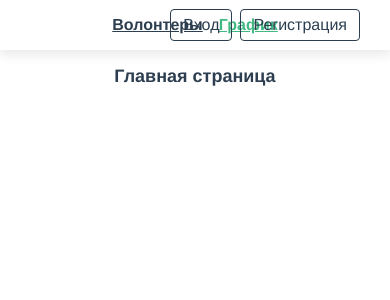
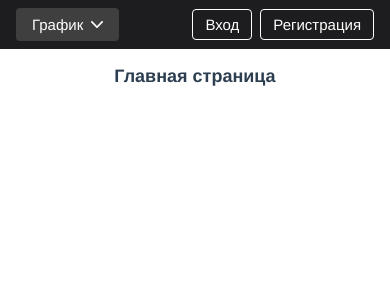
Before and after one commit to yana617/house-of-souls-ui, a Vue app: page / in a window 390 px wide. Shown: the top 300 px of the page. Built offline with nearby package versions, Linux system fonts and the light colour scheme.

Commit message:
Fix header mobile version & redesign to apple.com

```diff
--- /dev/null
+++ b/src/components/ArrowBottomSvg.vue
@@ -0,0 +1,7 @@
+<template>
+<svg viewBox="0 0 451.847 451.847" width="12">
+  <path d="M225.923,354.706c-8.098,0-16.195-3.092-22.369-9.263L9.27,151.157c-12.359-12.359-12.359-32.397,0-44.751
+c12.354-12.354,32.388-12.354,44.748,0l171.905,171.915l171.906-171.909c12.359-12.354,32.391-12.354,44.744,0
+c12.365,12.354,12.365,32.392,0,44.751L248.292,345.449C242.115,351.621,234.018,354.706,225.923,354.706z" fill="#fff"/>
+</svg>
+</template>
--- a/src/components/Button.vue
+++ b/src/components/Button.vue
@@ -18,20 +18,24 @@ $grey-blue: #2c3e50;
 
 button {
   background-color: transparent;
-  color: $grey-blue;
-  border: 1px solid $grey-blue;
+  color: white;
+  border: 1px solid white;
   border-radius: 4px;
   outline: none;
   padding: .375rem .75rem;
   font-weight: 400;
   text-align: center;
   font-family: Helvetica, Avenir, Arial, sans-serif;
-  font-size: 1rem;
+  font-size: 15px;
   cursor: pointer;
   transition: all 0.3s ease-out;
   &:hover {
-    background-color: $grey-blue;
-    color: white;
+    background-color: white;
+    color: $grey-blue;
+  }
+
+  @media (max-width: 360px) {
+    font-size: 13px;
   }
 }
 
--- /dev/null
+++ b/src/components/Dropdown.vue
@@ -0,0 +1,100 @@
+<template>
+  <div class="dropdown">
+    <div @click="open=!open" class="dropdown__selected">
+      <span>{{ title }}</span>
+      <ArrowBottomSvg />
+    </div>
+    <div :class="['dropdown__options', { open }]">
+      <div
+        class="dropdown__option"
+        v-for="option in items"
+        :key="option.slug"
+      >
+        <router-link :click="open=false" :to="option.url">{{ option.label }}</router-link>
+      </div>
+    </div>
+  </div>
+</template>
+
+<script>
+import ArrowBottomSvg from './ArrowBottomSvg.vue';
+
+export default {
+  name: 'Dropdown',
+  components: { ArrowBottomSvg },
+  props: {
+    items: Array,
+    selected: String,
+  },
+  data() {
+    return {
+      open: false,
+    };
+  },
+  computed: {
+    title() {
+      if (!this.items) return null;
+      const selected = this.items.find((item) => item.slug === this.selected);
+      return selected ? selected.label : 'Выбрать';
+    },
+  },
+};
+</script>
+
+<style lang="scss">
+.dropdown {
+  position: relative;
+
+  &__selected {
+    padding: 8px 16px;
+    justify-content: space-between;
+    background-color: rgba(255, 255, 255, 0.15);
+    color: white;
+    border-radius: 4px;
+    cursor: pointer;
+    display: flex;
+    flex-wrap: nowrap;
+
+    span {
+      display: flex;
+      margin-right: 8px;
+      font-size: 15px;
+    }
+  }
+
+  &__options {
+    min-width: 110px;
+    position: absolute;
+    display: none;
+    width: 100%;
+    top: 45px;
+    flex-direction: column;
+    background-color: rgba(0, 0, 0, 0.8);
+    border-radius: 4px;
+
+    &.open {
+      display: flex;
+    }
+  }
+
+  &__option {
+    display: flex;
+    padding: 8px 16px;
+    a {
+      font-size: 15px;
+      color: white;
+      text-decoration: none;
+
+      &.router-link-exact-active {
+      color: #42b983;
+    }
+    }
+  }
+
+  @media (max-width: 360px) {
+    &__selected span, &__option a {
+      font-size: 13px;
+    }
+  }
+}
+</style>
--- a/src/components/Header.vue
+++ b/src/components/Header.vue
@@ -1,12 +1,15 @@
 <template>
-<div id="nav">
+<div class="header">
+  <Dropdown class="header__dropdown" :items="links" :selected="selected" />
+  <div class="header__nav-menu">
     <router-link to="/volunteers">Волонтеры</router-link>
-  <router-link class="nav-schedule" to="/">График</router-link>
-  <div class="auth-buttons">
+    <router-link class="header__nav-menu__schedule-btn" to="/">График</router-link>
+  </div>
+  <div class="header__auth">
     <Button title="Вход" />
-    <Button class="register-btn" title="Регистрация" />
+    <Button class="header__auth__register-btn" title="Регистрация" />
     <!-- ADD LOGIC <Button @click="$router.push('profile')" title="Профиль" />
-    <Button @click="$router.push('admin')" class="admin-btn" title="Админка" />-->
+    <Button @click="$router.push('admin')" class="header__auth__admin-btn" title="Админка" />-->
   </div>
 </div>
 <router-view />
@@ -14,53 +17,91 @@
 
 <script>
 import Button from './Button.vue';
+import Dropdown from './Dropdown.vue';
+
+const paths = {
+  '/': 'schedule',
+  '/volunteers': 'volunteers',
+};
+
+const LINKS = [{
+  url: '/volunteers',
+  label: 'Волонтеры',
+  slug: 'volunteers',
+}, {
+  url: '/',
+  label: 'График',
+  slug: 'schedule',
+}];
 
 export default {
   name: 'Header',
   components: {
     Button,
+    Dropdown,
+  },
+  data() {
+    return {
+      links: LINKS,
+    };
+  },
+  computed: {
+    path() {
+      return this.$route.path;
+    },
+    selected() {
+      return paths[this.path] || null;
+    },
   },
 };
 </script>
 
-<style lang="scss" scoped>
+<style scoped lang="scss">
 $green: #42b983;
+$header-color: #1D1D1F;
 
-#nav {
+.header {
   display: flex;
   align-items: center;
   justify-content: center;
   padding: 16px 30px;
-  box-shadow: 0 5px 10px 0 rgba(50, 50, 50, .1);
   position: fixed;
-  background-color: white;
+  background-color: $header-color;
   width: 100%;
   top: 0;
 
+  &__dropdown {
+    display: none;
+  }
+
   a {
-    font-weight: bold;
-    color: #2c3e50;
+    font-size: 15px;
+    font-weight: 400;
+    letter-spacing: -.01em;
+    font-family: "SF Pro Text","Myriad Set Pro","SF Pro Icons","Helvetica Neue","Helvetica","Arial",sans-serif;
+    color: #f5f5f7;
+    text-decoration: none;
 
     &.router-link-exact-active {
       color: #42b983;
     }
   }
+
+  &__nav-menu {
+    &__schedule-btn {
+      margin-left: 16px;
+    }
   }
 
-.nav-schedule {
-  margin-left: 16px;
-}
-
-.auth-buttons {
+  &__auth {
     position: absolute;
     right: 30px;
-}
 
-.register-btn {
+    &__register-btn {
       margin-left: 8px;
     }
 
-.admin-btn {
+    &__admin-btn {
       margin-left: 8px;
       color: $green;
       border: 1px solid $green;
@@ -69,4 +110,30 @@ $green: #42b983;
         background-color: $green;
       }
     }
+  }
+
+  @media (max-width: 700px) {
+    justify-content: space-between;
+    padding: 8px 16px;
+
+    &__auth {
+      position: relative;
+      right: unset;
+    }
+  }
+
+  @media (max-width: 450px) {
+    &__nav-menu {
+      display: none;
+    }
+    &__dropdown {
+      display: flex;
+    }
+  }
+
+  @media (max-width: 330px) {
+    padding: 8px;
+  }
+}
+
 </style>
```
Lines whose indentation alone changed are shown as unchanged.
